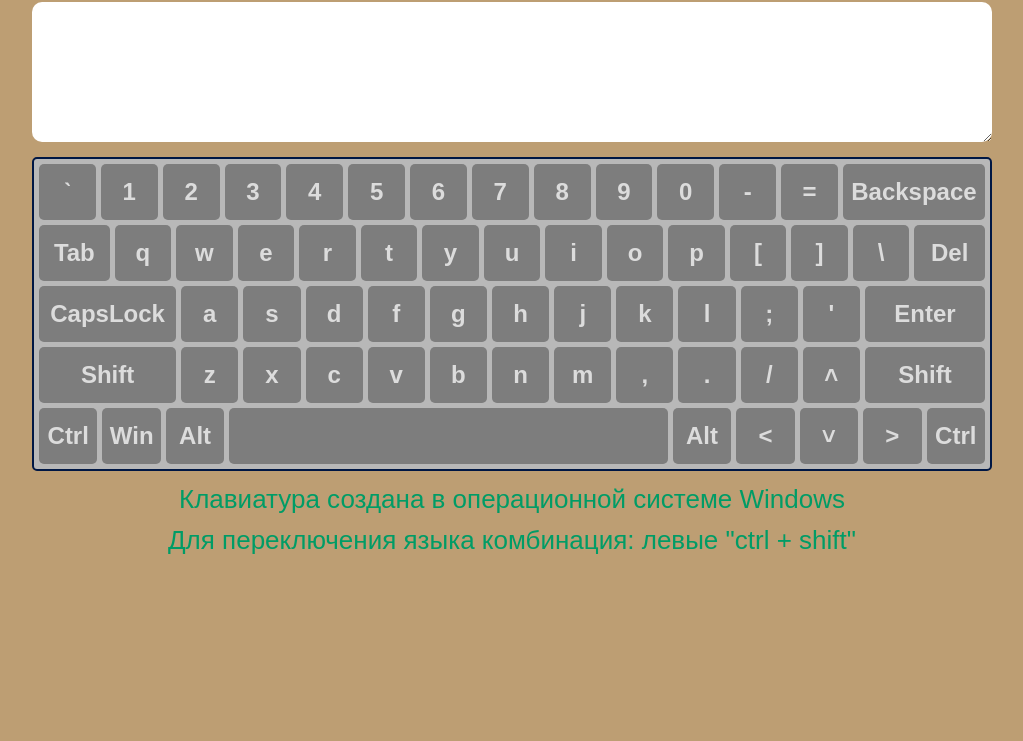
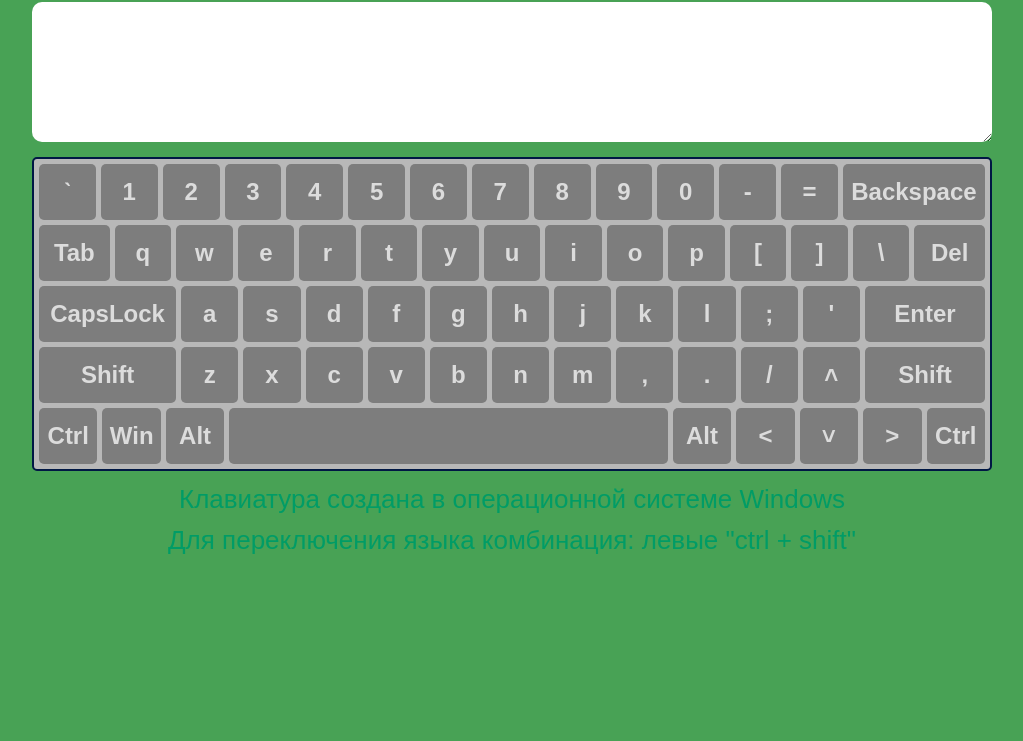
Before and after one commit to mikhaelHan/keyboard, a website: page index.html in a window 1280 px wide. Shown: the part 79-820 px from the top of the page, without its empty margins (128-1151 px from the left). Drawn offline with nearby package versions, Linux system fonts and the light colour scheme; files that its build step writes are made by us from their sources.

Commit message:
Refactor code base

```diff
--- a/css/style.scss
+++ b/css/style.scss
@@ -1,7 +1,7 @@
 @import url(nullstyle.css);
 
 body {
-	background: rgb(189, 158, 115);
+	background: rgb(72, 162, 85);
 }
 
 .wrapper {
```
